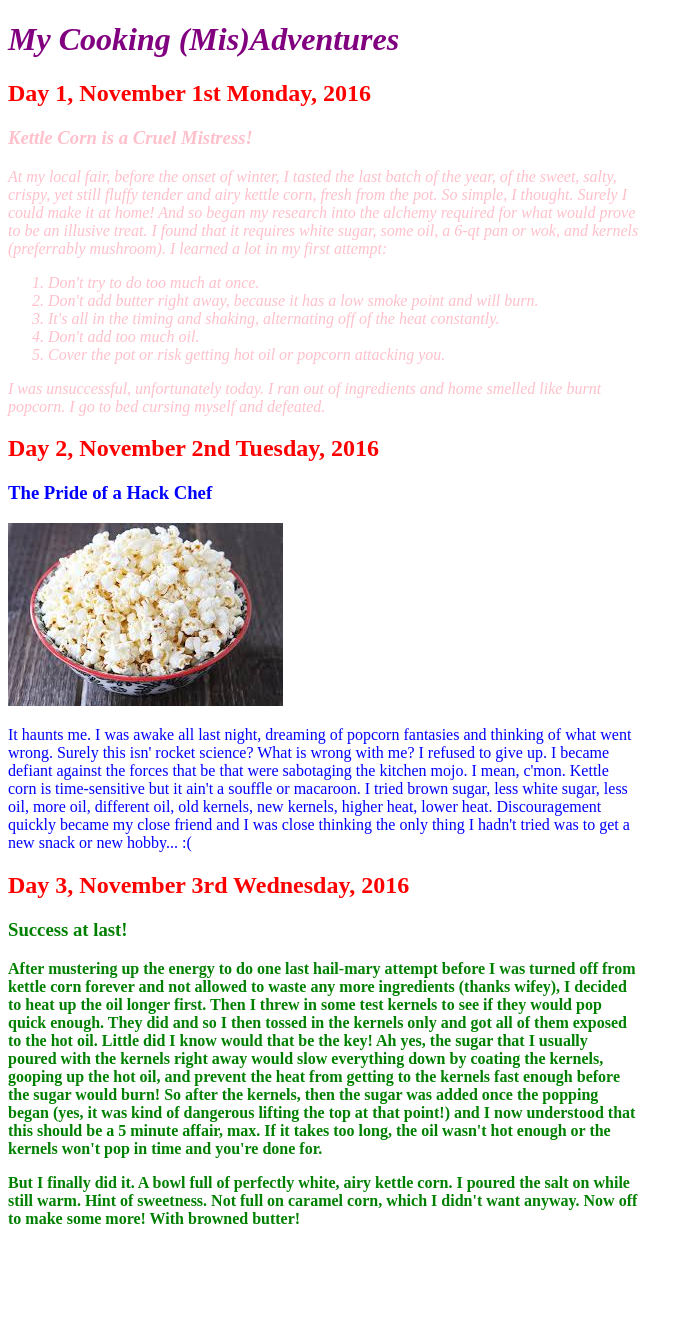
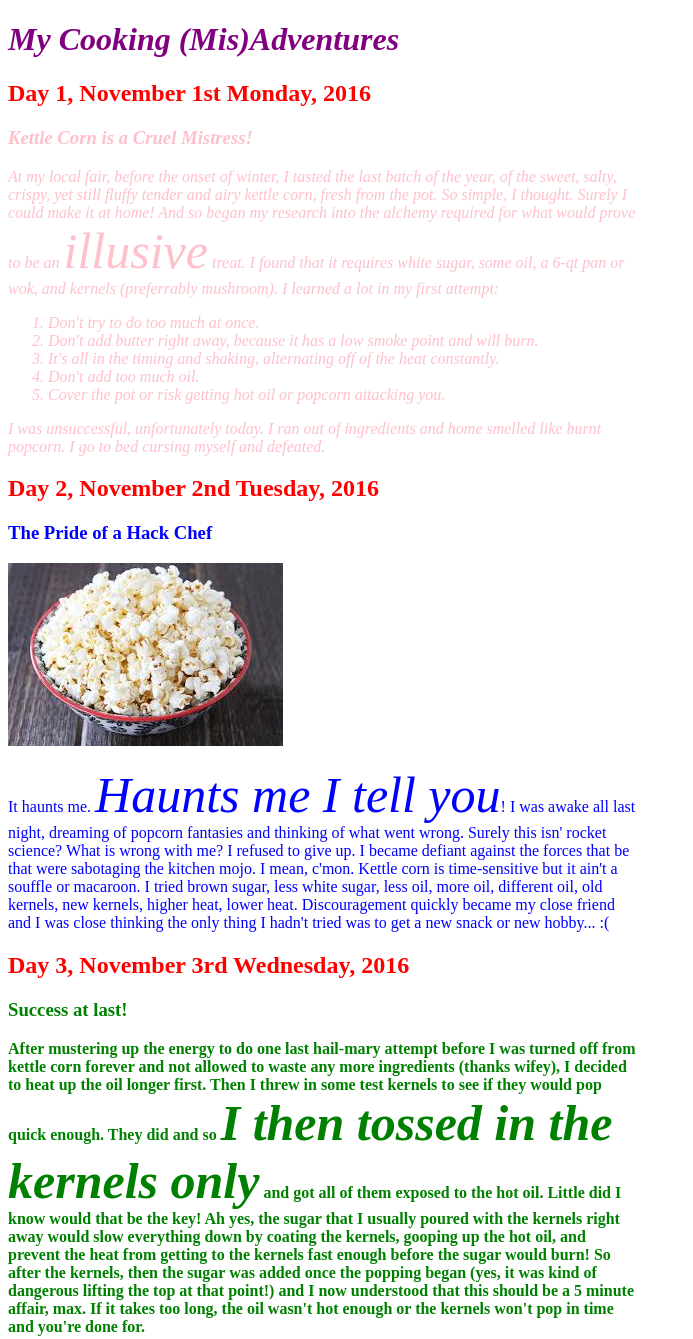
Before and after one commit to psivilay/blogging-website, a plain HTML site: page index.html in a window 1280 px wide. Shown: the top 1339 px of the page, without its empty margins (0-693 px from the left). Before the commit the page ends 1244 px from the top, so only its background shows below. Drawn offline with Linux system fonts and the light colour scheme.

Commit message:
Add span class to css styles page

```diff
--- a/css/styles.css
+++ b/css/styles.css
@@ -13,6 +13,11 @@
   color: green;
 }
 
+.special {
+  font-style:italic;
+  font-size: 50px;
+}
+
 h1 {
   color: purple;
   font-style:italic;
--- a/index.html
+++ b/index.html
@@ -12,7 +12,7 @@
 
       <p>At my local fair, before the onset of winter, I tasted the last batch of the year, of the sweet, salty, crispy, yet still fluffy tender
         and airy kettle corn, fresh from the pot. So simple, I thought. Surely I could make it at home!
-        And so began my research into the alchemy required for what would prove to be an illusive treat.
+        And so began my research into the alchemy required for what would prove to be an <span class="special">illusive</span> treat.
         I found that it requires white sugar, some oil, a 6-qt pan or wok, and kernels (preferrably mushroom).
         I learned a lot in my first attempt:
         <ol>
@@ -33,7 +33,7 @@
 
       <img src="img/kettle.jpg" alt="A picture of kettle corn">
 
-      <p>It haunts me. I was awake all last night, dreaming of popcorn fantasies and thinking of what went wrong. Surely this isn'<td>
+      <p>It haunts me. <span class="special">Haunts me I tell you</span>! I was awake all last night, dreaming of popcorn fantasies and thinking of what went wrong. Surely this isn'<td>
         rocket science? What is wrong with me? I refused to give up. I became defiant
         against the forces that be that were sabotaging the kitchen mojo. I mean, c'mon.
         Kettle corn is time-sensitive but it ain't a souffle or macaroon.
@@ -51,7 +51,7 @@
         I was turned off from kettle corn forever and not allowed to waste
         any more ingredients (thanks wifey), I decided to heat up the oil longer first.
         Then I threw in some test kernels to see if they would pop quick enough. They did and
-        so I then tossed in the kernels only and got all of them exposed to the hot oil. Little
+        so <span class="special"> I then tossed in the kernels only</span> and got all of them exposed to the hot oil. Little
         did I know would that be the key! Ah yes, the sugar that I usually poured with the kernels
         right away would slow everything down by coating the kernels, gooping up the hot oil, and
         prevent the heat from getting to the kernels fast enough before the sugar would
```
